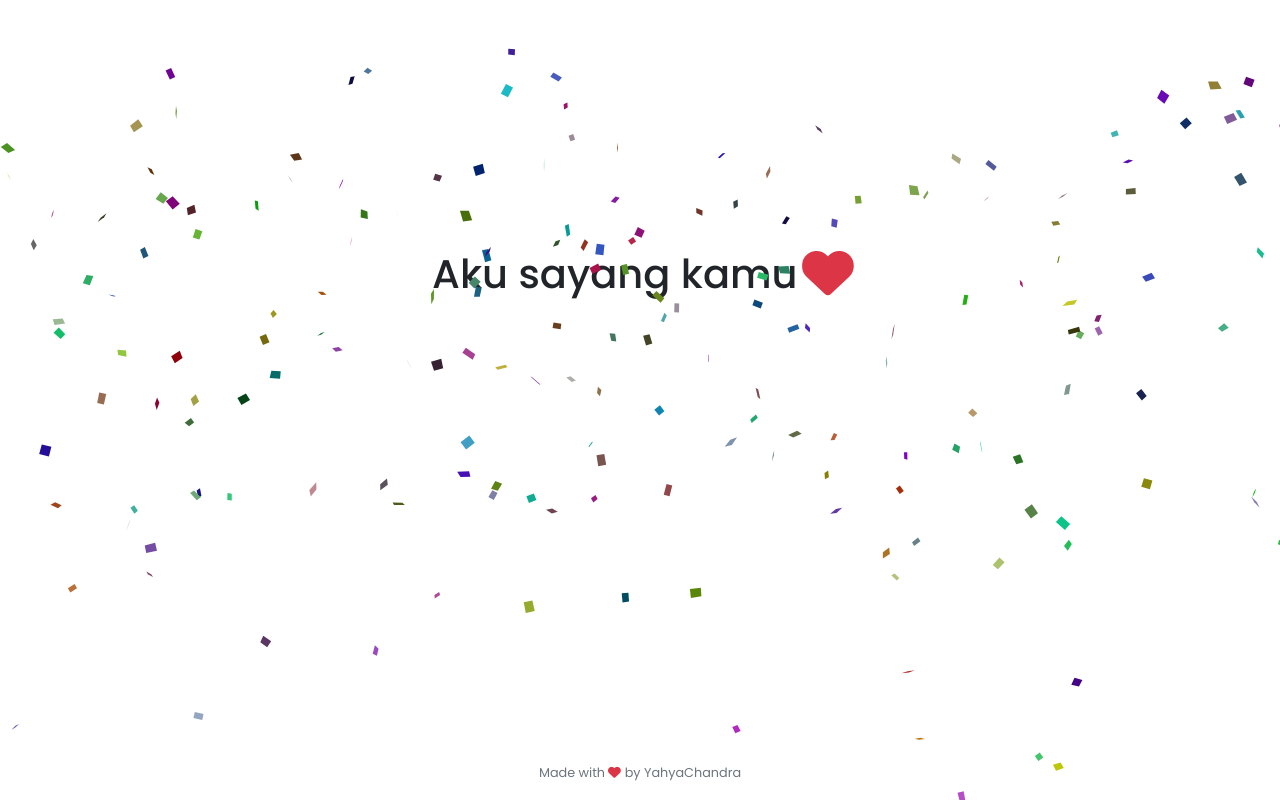
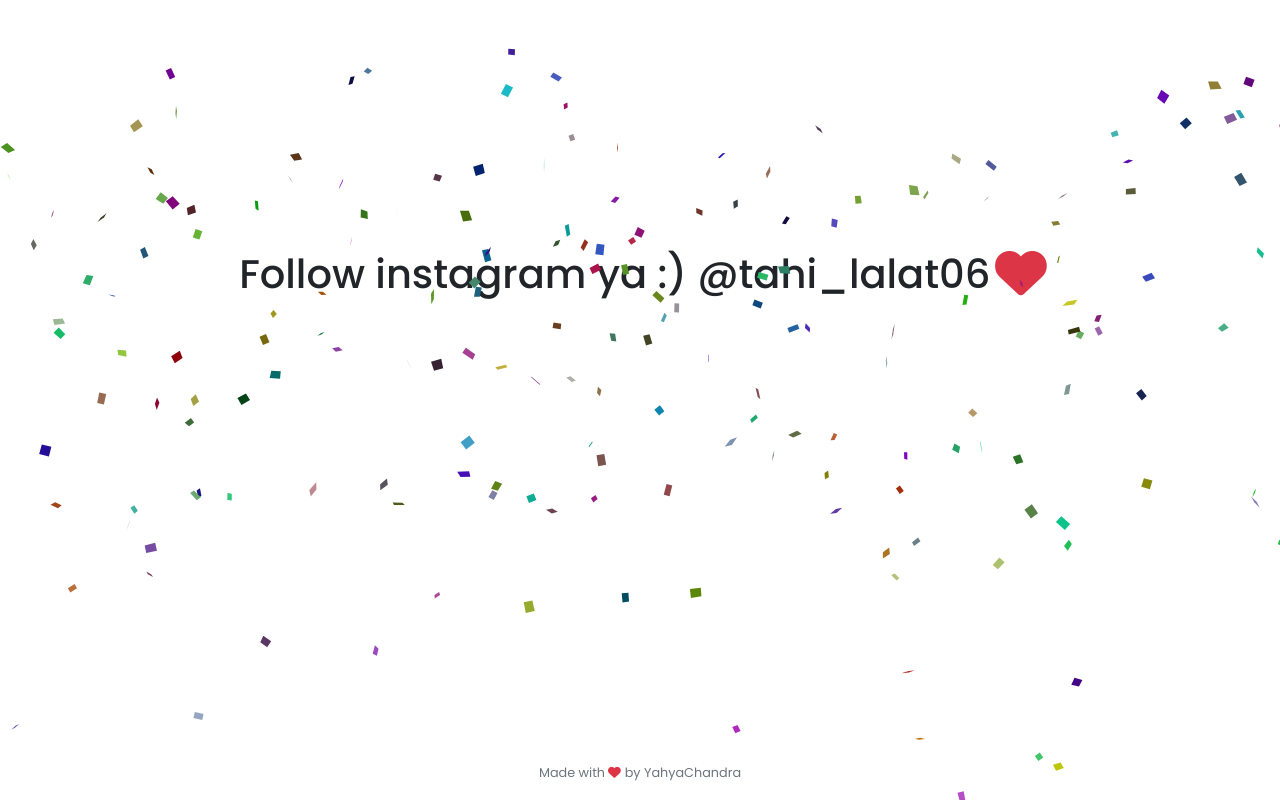
Before and after one commit to Yahyachandraa/ig, a plain HTML site: page index.html in a window 1280 px wide. Both pictures are taken after a click on the icon 614 px from the left and 773 px from the top of the page. Drawn offline with nearby package versions, Linux system fonts and the light colour scheme; some packages are replaced by stand-ins of ours; a script that the page names is missing.

Commit message:
Update index.html

```diff
--- a/index.html
+++ b/index.html
@@ -24,7 +24,7 @@
   </style>
 
   <link rel="shortcut icon" type="image/x-icon" href="favicon.ico">
-  <title>Aku Sayang Kamu</title>
+  <title>please follow</title>
 
 
 
@@ -35,7 +35,7 @@
   <div class="row">
     <div class="col-lg text-center kotak">
       <button type="button" class="btn btn-lg btn-primary tombol py-4 px-5 shadow">Click Here!</button>
-      <h1 id="teks" class="d-none animate__animated animate__pulse">Aku sayang kamu <i
+      <h1 id="teks" class="d-none animate__animated animate__pulse">Follow instagram ya :) @tahi_lalat06 <i
           class="fas fa-heart text-danger animate__animated animate__heartBeat animate__repeat-3"></i></h1>
     </div>
   </div>
```
